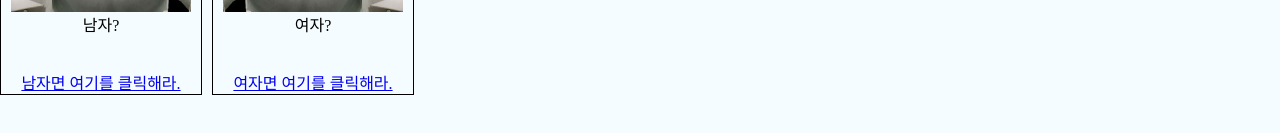
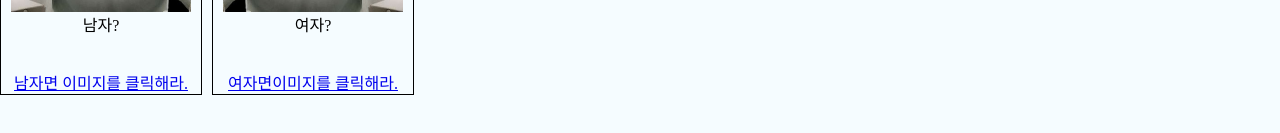
Before and after one commit to rhj7513/Open-Source-Final-Exam-Project, a plain HTML site: page Gender Selection.html in a window 1280 px wide. Shown: the part 375-508 px from the top of the page. Drawn offline with Linux system fonts and the light colour scheme.

Commit message:
Gender Selection 1

```diff
--- a/image_upload.html
+++ b/Gender Selection.html
@@ -13,7 +13,7 @@
             <br/>
             <div>남자?<br/><br/>
                 <a href="./man.html">
-                    <p style="vertical-align:bottom;">남자면 여기를 클릭해라. <br/></p>
+                    <p style="vertical-align:bottom;">남자면 이미지를 클릭해라. <br/></p>
 
                 </a>
             </div>
@@ -26,7 +26,7 @@
             <br/>
             <div>여자?<br/><br/>
                 <a href="./Woman.html">
-                    <p style="vertical-align:bottom;">여자면 여기를 클릭해라. <br/></p>
+                    <p style="vertical-align:bottom;">여자면이미지를 클릭해라. <br/></p>
 
                 </a>
             </div>
```
